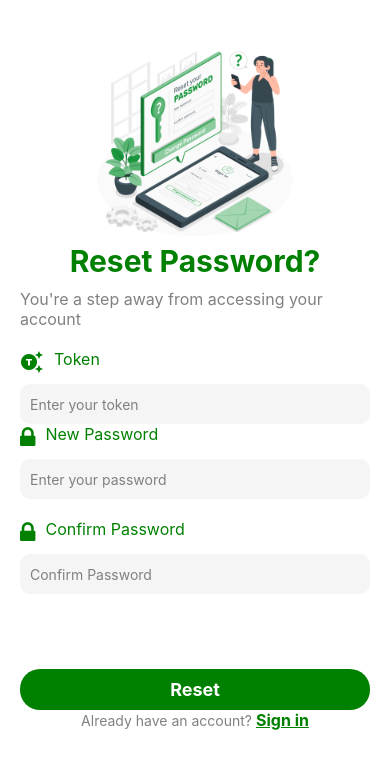
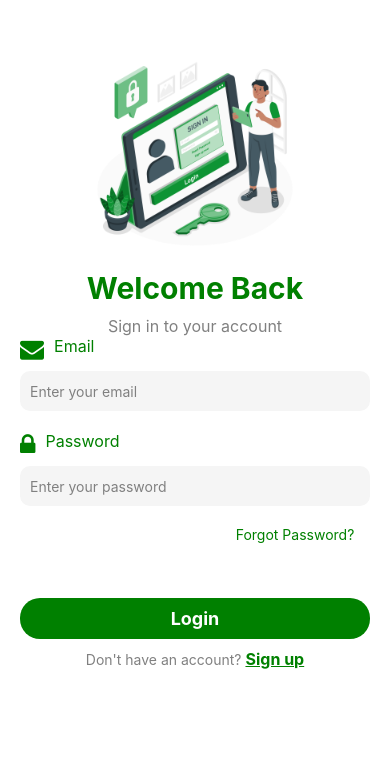
Before and after one commit to GETANGE/Apple-Scab-App, a React Native app: screen / in a window 390 px wide. Shown: the top 768 px of the page. Built offline with nearby package versions, Linux system fonts and the light colour scheme.

Commit message:
ADD: Bug Fix <HomeScreen>

```diff
--- a/App.js
+++ b/App.js
@@ -23,9 +23,9 @@ export default function App() {
   }, []); // Empty dependency array to run only once on mount
 
   return (
-    // <NavigationContainer>
-    //     { isLockedIn ? <Tabs/> : <SingUp/>}
-    // </NavigationContainer>
-    <ResetPassword/>
+    <NavigationContainer>
+        { isLockedIn ? <Tabs/> : <SingUp/>}
+    </NavigationContainer>
+    //<ResetPassword/>
   );
 }
--- a/src/screens/HomeScreen.jsx
+++ b/src/screens/HomeScreen.jsx
@@ -65,12 +65,11 @@ const Home = () => {
                         diseases: disease
                     };
 
-                    axios.post('https://apple-plant-disease.onrender.com/api/v1/disease', diseaseDataPayload)
+                    axios.get('https://apple-plant-disease.onrender.com/api/v1/disease', diseaseDataPayload)
                         .then(res => {
-                            console.log(JSON.stringify(res.data, null, 2));
-
                             if (res.data.status === 'success') {
-                                setDiseaseData(res.data.data.diseases);
+                                setDiseaseData(res.data.data.diseases[1]);
+                                console.log(JSON.stringify(res.data.data.diseases[1], null, 2));
                             }
                         })
                         .catch(err => {
@@ -115,7 +114,7 @@ return (
                                 {disease.symptoms.map((symptom, index) => (
                                     <Text key={index}>- {symptom}</Text>
                                 ))}
-                                <Text>Treatment: {disease.treatment}</Text>
+                                <Text>Reccomendation: {disease.treatment}</Text>
                             </>
                         )}
                     </View>
--- a/src/screens/resetpass.jsx
+++ b/src/screens/resetpass.jsx
@@ -11,6 +11,32 @@ const ResetPassword = () => {
 
 
     const resetPassword= () => {
+
+        if(!token || token.trim() === '') {
+            ToastAndroid.show('Token is required', ToastAndroid.SHORT);
+            return;
+        }
+        if(token.length < 8){
+            ToastAndroid.show('Token must be at least 8 characters', ToastAndroid.SHORT);
+            return;
+        }
+        if(!password || password.trim() === '') {
+            ToastAndroid.show('Password is required', ToastAndroid.SHORT);
+            return;
+        }
+        if(password.length < 8){
+            ToastAndroid.show('Password must be at least 8 characters', ToastAndroid.SHORT);
+            return;
+        }
+        if(!passwordConfirm || passwordConfirm.trim() === '') {
+            ToastAndroid.show('Please confirm your password', ToastAndroid.SHORT);
+            return;
+        }
+        if (password!== passwordConfirm) {
+            ToastAndroid.show('Passwords do not match', ToastAndroid.SHORT);
+            return;
+        }
+
         const resetUserPassword ={
             password:  password,
             passwordConfirm:  passwordConfirm,
@@ -27,8 +53,7 @@ const ResetPassword = () => {
                 }
             })
             .catch(error => {
-                console.log(error.response.data.message);
-                ToastAndroid.show('Password reset failed!', ToastAndroid.SHORT);
+                ToastAndroid.show(error.response.data.message, ToastAndroid.SHORT);
             });
     }
     return (
@@ -103,18 +128,13 @@ const styles =StyleSheet.create({
         backgroundColor: '#fff',
         alignItems: 'center',
         justifyContent: 'center',
-        width: '100%',
-        height: '100%',
     },
     ScrollView:{
-        width: '100%',
-        height: '100%',
         marginTop: 50
     },
     content: {
         alignItems: 'center',
         paddingHorizontal: 20,
-        width: '100%',
         marginTop: 40
     },
     image: {
@@ -138,7 +158,6 @@ const styles =StyleSheet.create({
     },
     input: {
         height: 40,
-        width: '100%',
         paddingHorizontal: 10,
         borderRadius: 10,
         color: '#333',
@@ -165,7 +184,6 @@ const styles =StyleSheet.create({
         paddingVertical: 10,
         paddingHorizontal: 20,
         borderRadius: 20,
-        width: '100%', // Adjust the width as needed
         alignItems: 'center', // Center the content horizontally
     },
     buttonText: {
```
